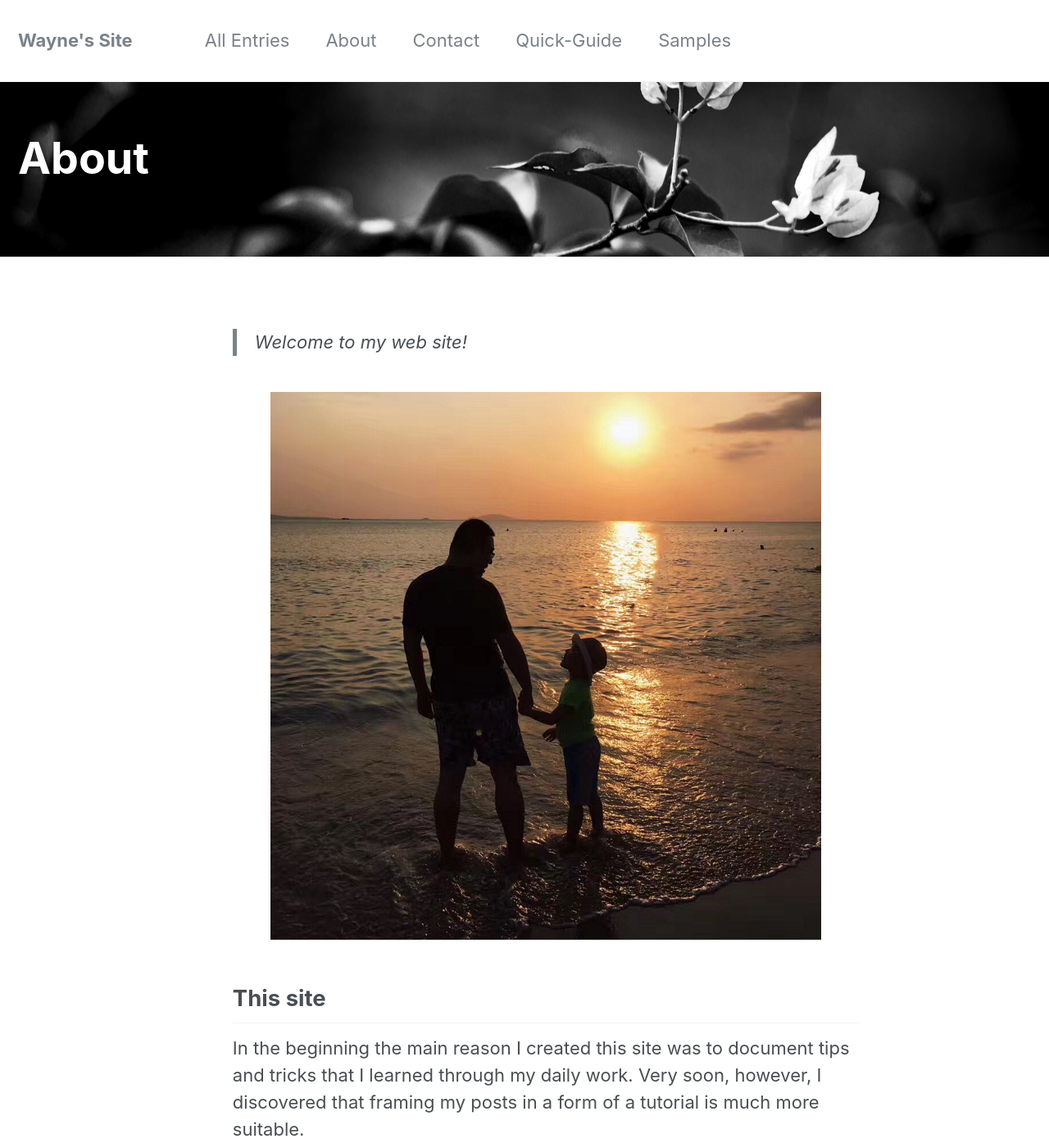
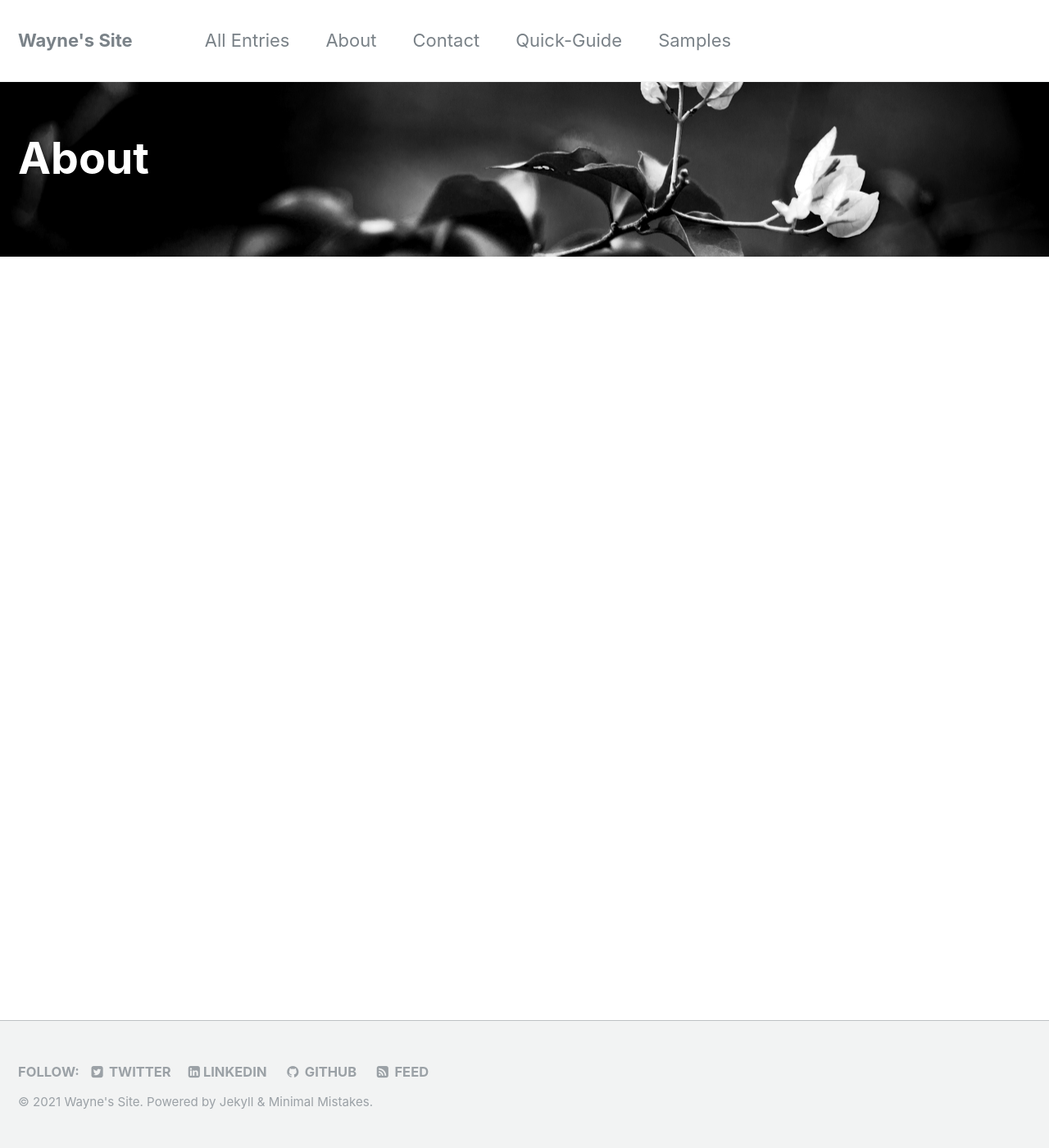
Before and after one commit to element207/element207.github.io, a Jekyll site: the page built from _pages/about.md, in a window 1280 px wide and 1400 px high. Shown: the whole window at 82% size. Built offline with Jekyll 4.4.1, drawn with Linux system fonts in a browser that asks for light colours.

Commit message:
Update about.md

```diff
--- a/_pages/about.md
+++ b/_pages/about.md
@@ -6,14 +6,3 @@ header:
     overlay_image: /assets/images/w-home-page.jpg
 title: "About"
 ---
-
-> Welcome to my web site!
-
-![my photo][my-photo]{: .align-center}
-
-## This site
-
-In the beginning the main reason I created this site was to document tips and tricks that I learned through my daily work. Very soon, however, I discovered that framing my posts in a form of a tutorial is much more suitable.
-
-
-[my-photo]: {{site.url}}{{site.baseurl}}/assets/images/about.jpg
```
